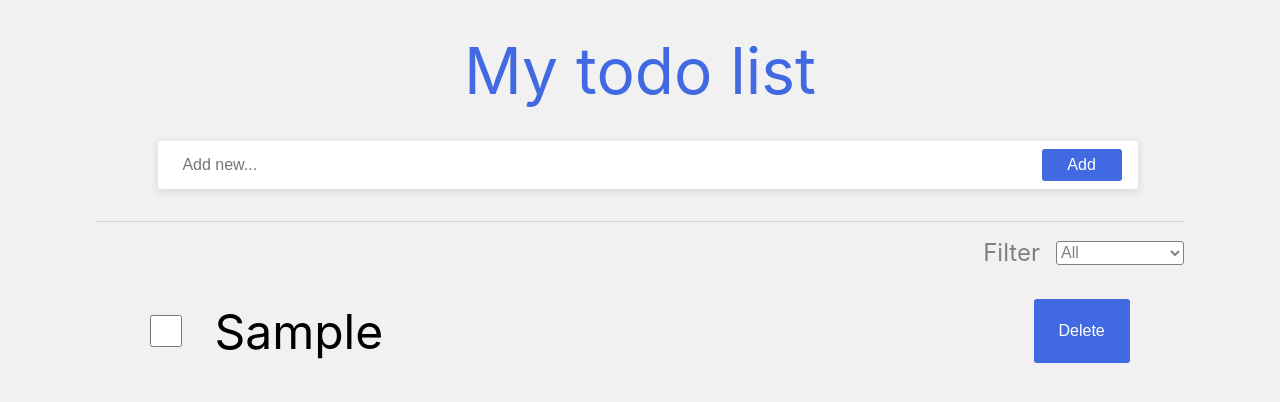
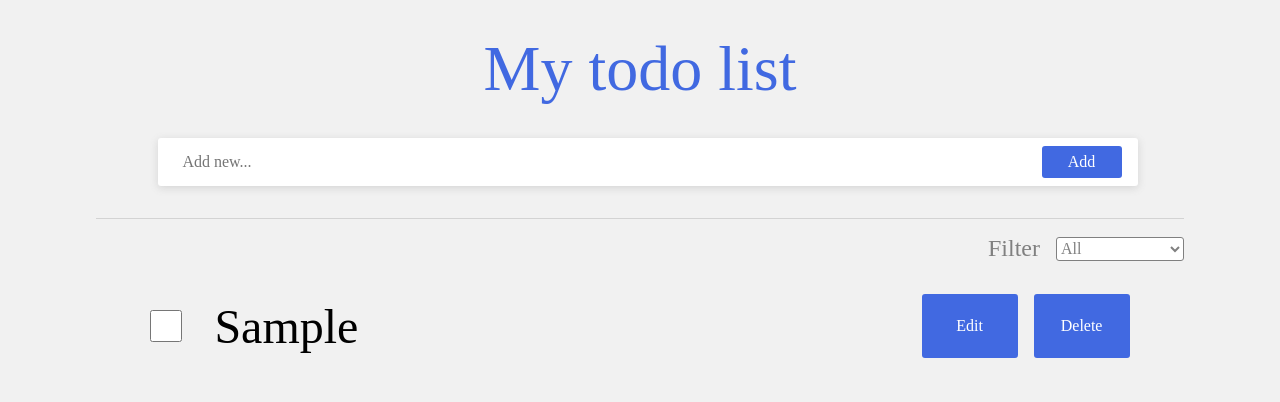
Before and after one commit to puzanovkirill/react-todo, a React (Create React App) app: page / in a window 1280 px wide. Both pictures are taken after typing "Sample" into the empty fields and a click on the button "Add". Shown: the top 402 px of the page. Built offline with nearby package versions, Linux system fonts and the light colour scheme; the HTML template or start-up script is replaced by a standard one.

Commit message:
feat: edit button event handeled

```diff
--- a/src/App.css
+++ b/src/App.css
@@ -2,6 +2,7 @@
     margin: 0;
     padding: 0;
     box-sizing: border-box;
+    font-family: Cantarell;
 }
 
 body {
@@ -130,6 +131,19 @@ hr {
     margin-top: 2rem;
 }
 
+.btns-wrapper {
+    display: flex;
+}
+
+.todo-edit-btn {
+    width: 6rem;
+    background-color: royalblue;
+    height: 4rem;
+    font-size: 1rem;
+    color: #fff;
+    margin-right: 1rem;
+}
+
 .todo-delete-btn {
     width: 6rem;
     background-color: royalblue;
@@ -142,7 +156,29 @@ hr {
     font-size: 3rem;
 }
 
+.todo-edit-input {
+    position: absolute;
+    margin-left: 4rem;
+    background: transparent;
+    width: 40rem;
+    font-size: 3rem;
+    border: none;
+    border-bottom: 3px solid black;
+}
+
 .completed {
     text-decoration: line-through 3px;
     color: gray;
 }
+
+.invisible {
+    opacity: 0;
+}
+
+.visible {
+    opacity: 1;
+}
+
+.todo-container {
+    margin-bottom: 3rem;
+}
--- a/src/components/Todo.js
+++ b/src/components/Todo.js
@@ -1,6 +1,8 @@
-import React from 'react';
+import React, {useState, useEffect} from 'react';
 
 const Todo = ({todos, todo, setTodos}) => {
+    const [isEditing, setIsEditing] = useState(false);
+
     const deleteHandler = () => {
         setTodos(todos.filter(item => item.id !== todo.id));
     }
@@ -11,13 +13,37 @@ const Todo = ({todos, todo, setTodos}) => {
             return item;
         }));
     }
+
+    const editHandeler = (e) => {
+        if(isEditing) {
+            todo.text = e.target.value;
+            console.log(setTodos);
+        }
+        setTodos([...todos]);
+    }
+
     return (
         <div className="todo">
             <div className="todo-check">
-                <input type="checkbox" className="todo-checkbox" onClick={completeHandler}/>
-                <li className={`todo-item ${todo.completed ? 'completed' : ''}`}>{todo.text}</li>
+                <input type="checkbox" className="todo-checkbox" onChange={completeHandler}
+                       checked={todo.completed ? true : false}/>
+                <input
+                    type="text"
+                    className={`todo-edit-input ${isEditing ? 'visible' : 'invisible'}`}
+                    defaultValue={`${isEditing ? todo.text : ''}`}
+                    onChange={editHandeler}
+                />
+                <li className={`todo-item ${todo.completed ? 'completed' : ''} ${isEditing ? 'invisible' : 'visible'}`}>{todo.text}</li>
             </div>
+            <div className="btn-wrapper">
+                <button
+                    onClick={() => {
+                        setIsEditing(!isEditing);
+                    }}
+                    className="todo-edit-btn">Edit
+                </button>
                 <button onClick={deleteHandler} className="todo-delete-btn">Delete</button>
+            </div>
         </div>
     );
 };
```
